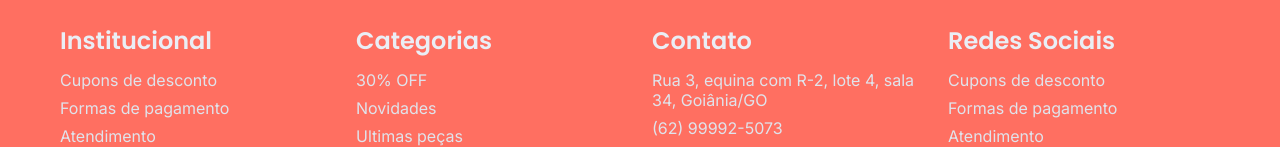
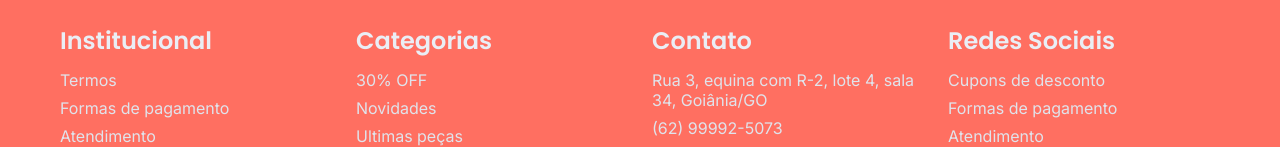
Before and after one commit to Wellington-Developer/simply-app, a React (Vite) app: page /termos in a window 1280 px wide. Shown: the part 1220-1367 px from the top of the page. Built offline with nearby package versions, Linux system fonts and the light colour scheme; no server answers.

Commit message:
feat: terms link in footer

```diff
--- a/src/components/Footer/index.tsx
+++ b/src/components/Footer/index.tsx
@@ -1,4 +1,5 @@
 // Styles
+import { Link } from 'react-router-dom'
 import './styles.css'
 
 export const Footer = () => {
@@ -9,7 +10,9 @@ export const Footer = () => {
                 <div className="box-footer">
                     <h1>Institucional</h1>
                     <ul>
-                        <li>Cupons de desconto</li>
+                        <Link to="/termos">
+                            <li>Termos</li>
+                        </Link>
                         <li>Formas de pagamento</li>
                         <li>Atendimento</li>
                         <li>Como Comprar</li>
--- a/src/components/Footer/styles.css
+++ b/src/components/Footer/styles.css
@@ -18,7 +18,7 @@
     padding-bottom: 12px;
 }
 
-.box-footer ul {
+.box-footer ul, a {
     color: var(--black-color-o2);
 }
 
```
